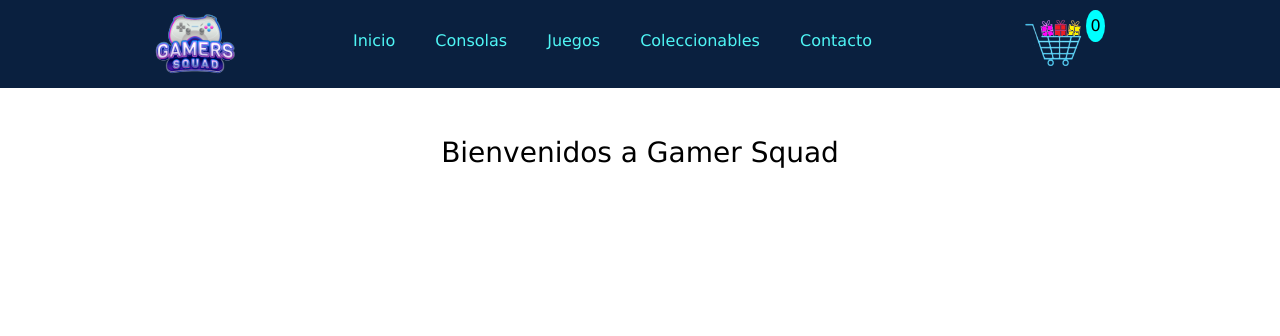
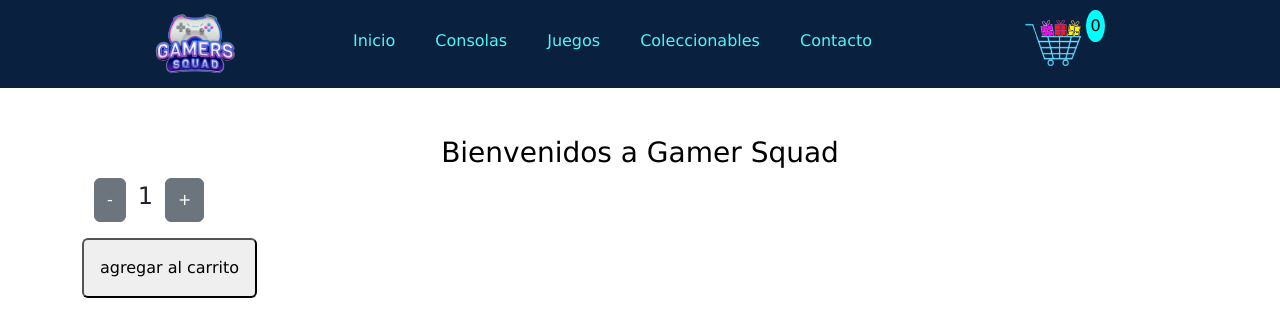
Before and after one commit to jesgodoy/Proyecto-ReactJs-Comision-61565, a React (Vite) app: page / in a window 1280 px wide. Shown: the top 336 px of the page. Built offline with nearby package versions, Linux system fonts and the light colour scheme.

Commit message:
creacion item Count

```diff
--- a/src/App.jsx
+++ b/src/App.jsx
@@ -3,12 +3,15 @@ import '../node_modules/bootstrap/dist/js/bootstrap.bundle.min.js';
 import './style.css'
 import NavBar from './components/navbar/NavBar.jsx'
 import ItemListContainer from './components/item-list-container/ItemListContainer.jsx'
+import ItemCount from './components/item-count/ItemCount.jsx';
+
 
 function App() {
   return (
     <div>
       <NavBar />
       <ItemListContainer greeting={'Bienvenidos a Gamer Squad'} />
+      <ItemCount initial={1} stock={10} onAdd={(quantity) => console.log("cantidad del producto", quantity)}/>
     </div>
 
   )
--- /dev/null
+++ b/src/components/item-count/ItemCount.jsx
@@ -0,0 +1,28 @@
+import {useState} from 'react'
+
+
+const ItemCount =({stock, initial, onAdd})=>{
+    const [quantity, setQuantity]  = useState (initial)
+
+
+    const handleAdd = () => quantity < stock ? setQuantity(quantity+1): null
+
+    const handleSubstract = ()=>quantity > 1 ? setQuantity(quantity - 1) : null;
+
+    return(
+        <div className='container'>
+            <div className='container text-center d-flex'>
+                <button type="button" className="btn btn-secondary" onClick={handleSubstract}>-</button>
+                <h4 className='p-1 mx-2'>{quantity}</h4>
+                <button type="button" className="btn btn-secondary"  onClick={handleAdd}>+</button>
+            </div>
+            <div>
+                <button className='rounded mt-3 p-3 button-count' onClick={()=>  onAdd(quantity)} disabled={!stock}>
+                    {stock ? 'agregar al carrito' : 'No hay stock disponible'}
+                </button>
+            </div>
+        </div>
+    )
+}
+
+export default ItemCount
```
Also changed, not shown: src/components/item-count/itemCount.css (added).
